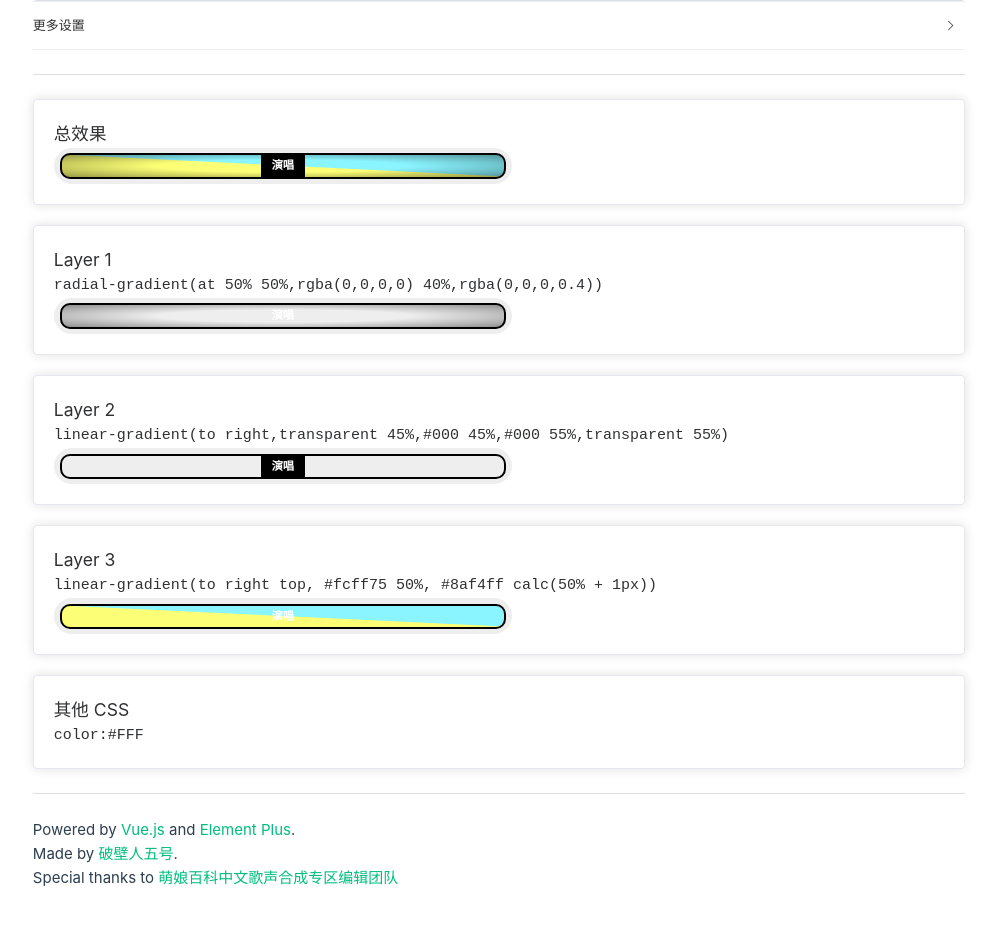
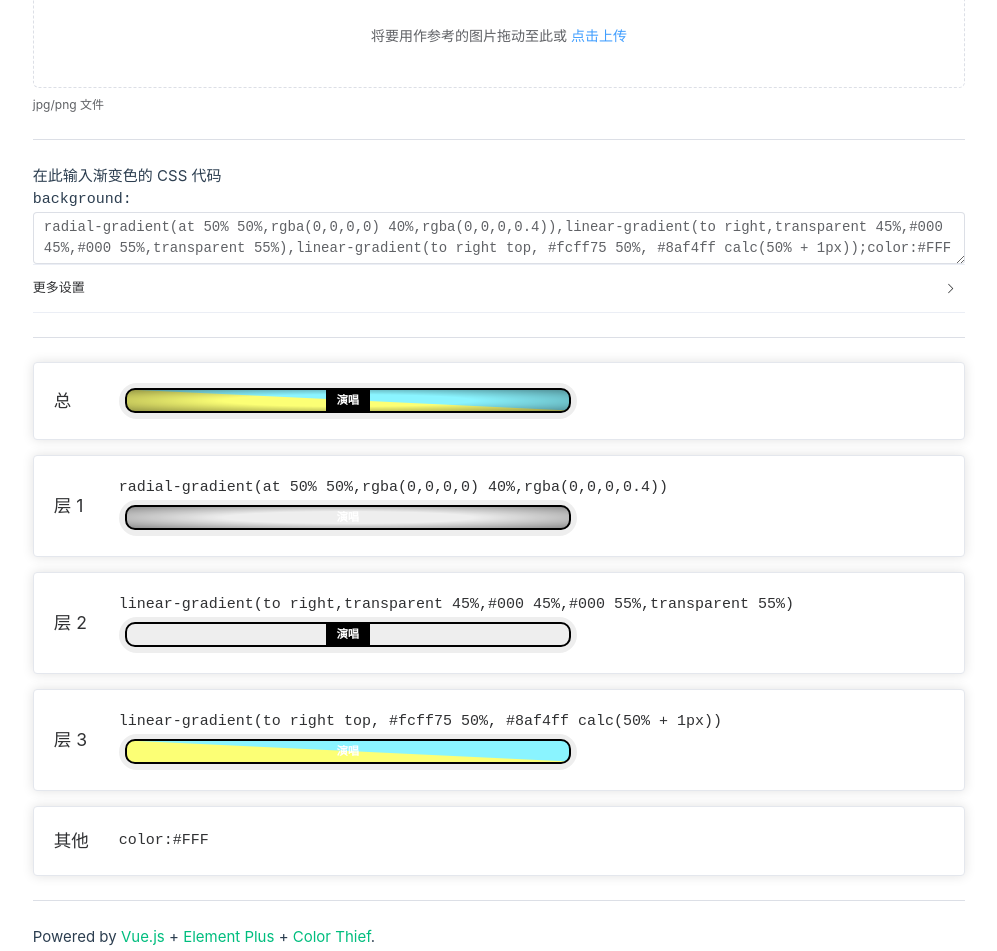
Before and after one commit to Wallbreaker5th/gradient-decomposition, a Vue app: page / in a window 1280 px wide. Shown: the part 260-1211 px from the top of the page, without its empty margins (141-1138 px from the left). Before the commit the page ends 1150 px from the top, so only its background shows below. Built offline with nearby package versions, Linux system fonts and the light colour scheme.

Commit message:
添加提取色卡的功能

```diff
--- a/package.json
+++ b/package.json
@@ -8,7 +8,9 @@
     "preview": "vite preview"
   },
   "dependencies": {
+    "colorthief": "^2.4.0",
     "element-plus": "^2.3.12",
+    "jquery": "^3.7.1",
     "vue": "^3.3.4"
   },
   "devDependencies": {
--- a/src/App.vue
+++ b/src/App.vue
@@ -8,12 +8,16 @@
 
     <el-divider></el-divider>
 
+    <ReferencePicture></ReferencePicture>
+
+    <el-divider></el-divider>
+
     <LayersDisplay></LayersDisplay>
 
     <el-divider></el-divider>
 
     <p>
-      Powered by <a href="https://vuejs.org/">Vue.js</a> and <a href="https://element-plus.org/">Element Plus</a>.
+      Powered by <a href="https://vuejs.org/">Vue.js</a> + <a href="https://element-plus.org/">Element Plus</a> + <a href="https://github.com/lokesh/color-thief">Color Thief</a>.
 
       <br>
 
@@ -28,10 +32,12 @@
 
 <script>
 import LayersDisplay from './components/LayersDisplay.vue';
+import ReferencePicture from './components/ReferencePicture.vue';
 
 export default {
   components: {
-    LayersDisplay
+    LayersDisplay,
+    ReferencePicture,
   }
 }
 
--- a/src/components/LayersDisplay.vue
+++ b/src/components/LayersDisplay.vue
@@ -16,7 +16,6 @@ export default {
       bordercolor: "#000000",
       borderRadius: 10,
       background: "#eeeeee",
-      extraCss: "",
       exampleText: "演唱",
       index: 0,
     };
@@ -125,20 +124,28 @@ export default {
       <p>请在上方输入 CSS 代码</p>
     </div>
     <div v-else>
-      <el-card style="margin-bottom: 20px; margin-top: 20px">
-        <h3>总效果</h3>
-        <ColoredBox :css="css.split(';')[0]" :width="width" :height="height" :borderwidth="borderwidth"
-          :bordercolor="bordercolor" :borderRadius="borderRadius" :background="background" :extraCss="extraCss"
-          :exampleText="exampleText">
-        </ColoredBox>
+      <el-card style="margin-bottom: 15px; margin-top: 15px">
+        <div style="flex-direction: row; display: flex; align-items: center;">
+          <div style="margin-right: 20px; width: 3em;">
+            <h3>总</h3>
+          </div>
+          <ColoredBox :css="css.split(';')[0]" :width="width" :height="height" :borderwidth="borderwidth"
+            :bordercolor="bordercolor" :borderRadius="borderRadius" :background="background" :extraCss="extraCss"
+            :exampleText="exampleText">
+          </ColoredBox>
+        </div>
       </el-card>
       <SingleLayer v-for="layer in decomposedCss" :css="layer.css" :index="layer.index" :key="layer.index"
         :extraCss="extraCss" :width="width" :height="height" :borderwidth="borderwidth" :bordercolor="bordercolor"
         :borderRadius="borderRadius" :background="background" :exampleText="exampleText">
       </SingleLayer>
-      <el-card v-if="extraCss.length > 0" style="margin-bottom: 20px; margin-top: 20px">
-        <h3>其他 CSS</h3>
-        <pre>{{ extraCss }}</pre>
+      <el-card v-if="extraCss.length > 0" style="margin-bottom: 15px; margin-top: 15px">
+        <div style="flex-direction: row; display: flex; align-items: center;">
+          <div style="margin-right: 20px; width: 3em;">
+            <h3>其他</h3>
+          </div>
+          <pre>{{ extraCss }}</pre>
+        </div>
       </el-card>
     </div>
   </div>
--- /dev/null
+++ b/src/components/ReferencePicture.vue
@@ -0,0 +1,82 @@
+<script>
+import { UploadFilled } from '@element-plus/icons-vue'
+import ColorThief from 'colorthief'
+import $ from 'jquery'
+
+export default {
+  components: {
+    UploadFilled,
+  },
+  data() {
+    return {
+      uploaded: false,
+      imageData: '',
+      palette: [],
+    };
+  },
+  methods: {
+    handleUpload(file) {
+      const reader = new FileReader();
+      reader.readAsDataURL(file.raw);
+      reader.onload = () => {
+        this.imageData = reader.result;
+        this.uploaded = true;
+      };
+    },
+    getColorPalette() {
+      const colorThief = new ColorThief();
+      const img = new Image();
+      img.src = this.imageData;
+      this.palette = colorThief.getPalette(img, 8);
+    },
+    rgb2hex(rgb) {
+      return '#' + rgb.map(x => {
+        const hex = x.toString(16);
+        return hex.length === 1 ? '0' + hex : hex;
+      }).join('');
+    },
+    copyToClipboard(text) {
+      navigator.clipboard.writeText(text);
+    },
+  },
+}
+</script>
+<template>
+  <div>
+    <div v-if="uploaded" style="display: flex; align-items: flex-end; flex-direction: row;">
+      <div style="width:60%">
+        <img :src="imageData" style="max-width: 100%; max-height: 400px;" />
+      </div>
+      <div style="margin: 20px; display: flex; flex-direction: column; justify-content: space-between; align-items: center;">
+        <el-button type="danger" @click="uploaded = false; palette = []" style="margin: 10px;width:6em">清除图片</el-button>
+        <el-button type="primary" @click="getColorPalette" style="margin: 10px;width:6em">提取色卡</el-button>
+      </div>
+      <table style="margin: 20px;">
+        <tr v-for="color in palette" style="width: 6em; text-align: center;">
+          <td>
+            <el-tooltip content="点击复制颜色代码" placement="left">
+              <el-button
+                :style="{ backgroundColor: `rgb(${color[0]}, ${color[1]}, ${color[2]})`, width: '30px', height: '30px', display: 'inline-block' }"
+                @click="copyToClipboard(rgb2hex(color))">
+              </el-button>
+            </el-tooltip>
+          </td>
+          <td style="width: 6em; text-align: center;">
+            {{ rgb2hex(color) }}
+          </td>
+        </tr>
+      </table>
+    </div>
+    <el-upload class="upload-demo" drag :show-file-list="false" :auto-upload="false" :on-change="handleUpload" v-else>
+      <el-icon class="el-icon--upload"><upload-filled /></el-icon>
+      <div class="el-upload__text">
+        将要用作参考的图片拖动至此或 <em>点击上传</em>
+      </div>
+      <template #tip>
+        <div class="el-upload__tip">
+          jpg/png 文件
+        </div>
+      </template>
+    </el-upload>
+  </div>
+</template>
--- a/src/components/SingleLayer.vue
+++ b/src/components/SingleLayer.vue
@@ -54,17 +54,23 @@ export default {
 <template>
   <div class="single-layer">
     <el-card>
-      <h3>Layer {{ index }}</h3>
-      <pre>{{ css }}</pre>
-      <ColoredBox :css="css" :width="width" :height="height" :borderwidth="borderwidth" :bordercolor="bordercolor"
-        :borderRadius="borderRadius" :background="background" :extraCss="extraCss" :exampleText="exampleText">
-      </ColoredBox>
+      <div style="flex-direction: row; display: flex; align-items: center;">
+        <div style="margin-right: 20px; width: 3em;">
+          <h3>层 {{ index }}</h3>
+        </div>
+        <div>
+          <pre>{{ css }}</pre>
+          <ColoredBox :css="css" :width="width" :height="height" :borderwidth="borderwidth" :bordercolor="bordercolor"
+            :borderRadius="borderRadius" :background="background" :extraCss="extraCss" :exampleText="exampleText">
+          </ColoredBox>
+        </div>
+      </div>
     </el-card>
   </div>
 </template>
 <style scoped>
 .single-layer {
-  margin-top: 20px;
-  margin-bottom: 20px;
+  margin-top: 15px;
+  margin-bottom: 15px;
 }
 </style>
```
Also changed, not shown: 1 other file (tests, documents, lock files or other folders).
